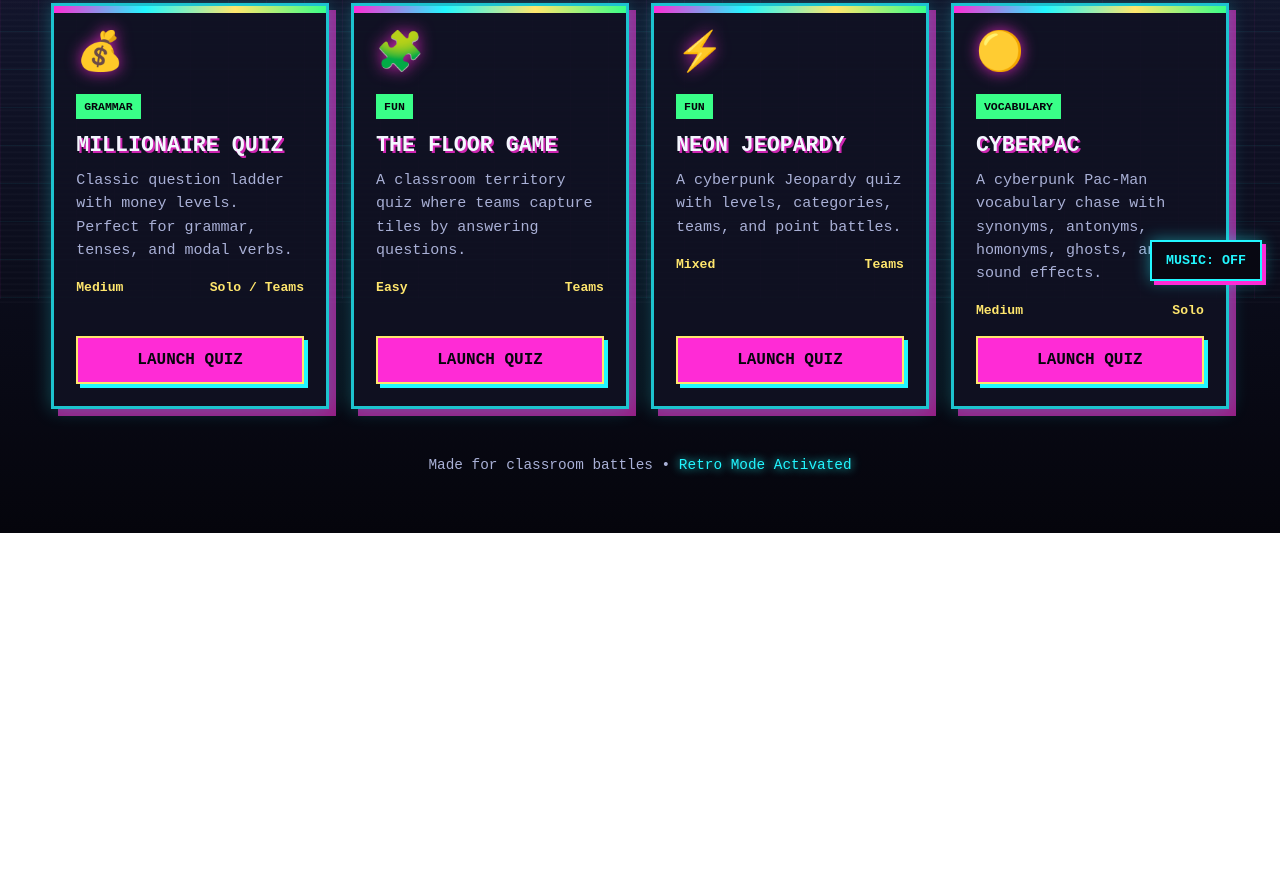
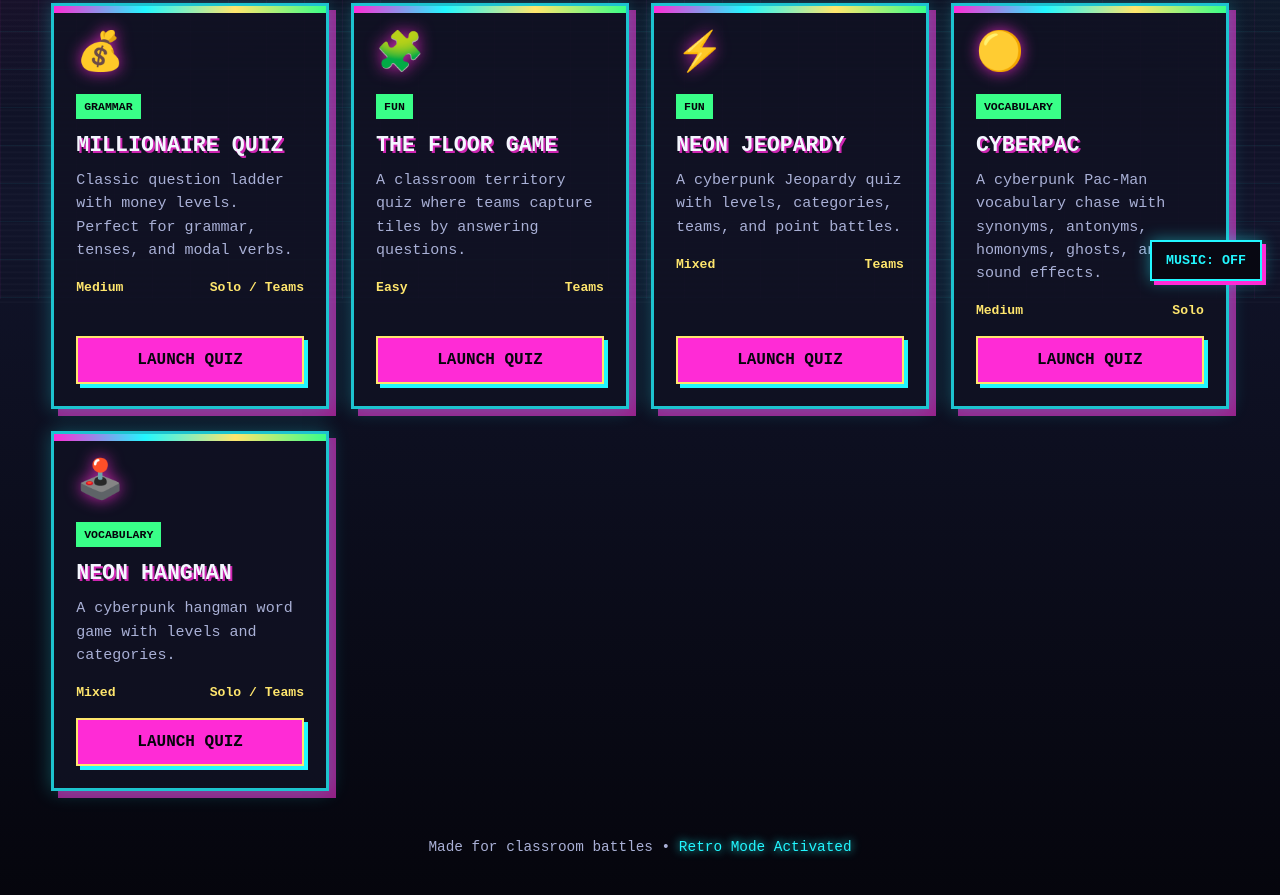
Before and after one commit to gytama-edu/gytama.edu2, a plain HTML site: page index.html in a window 1280 px wide. Shown: the part 501-1396 px from the top of the page. Before the commit the page ends 1034 px from the top, so only its background shows below. Drawn offline with Linux system fonts and the light colour scheme.

Commit message:
Add Neon Hangman game to the index

```diff
--- a/index.html
+++ b/index.html
@@ -436,6 +436,15 @@
   difficulty: "Medium",
   players: "Solo",
   url: "cyberpac/index.html"
+},
+      {
+  title: "Neon Hangman",
+  category: "vocabulary",
+  icon: "🕹️",
+  description: "A cyberpunk hangman word game with levels and categories.",
+  difficulty: "Mixed",
+  players: "Solo / Teams",
+  url: "hangman/index.html"
 }
     ];
 
```
